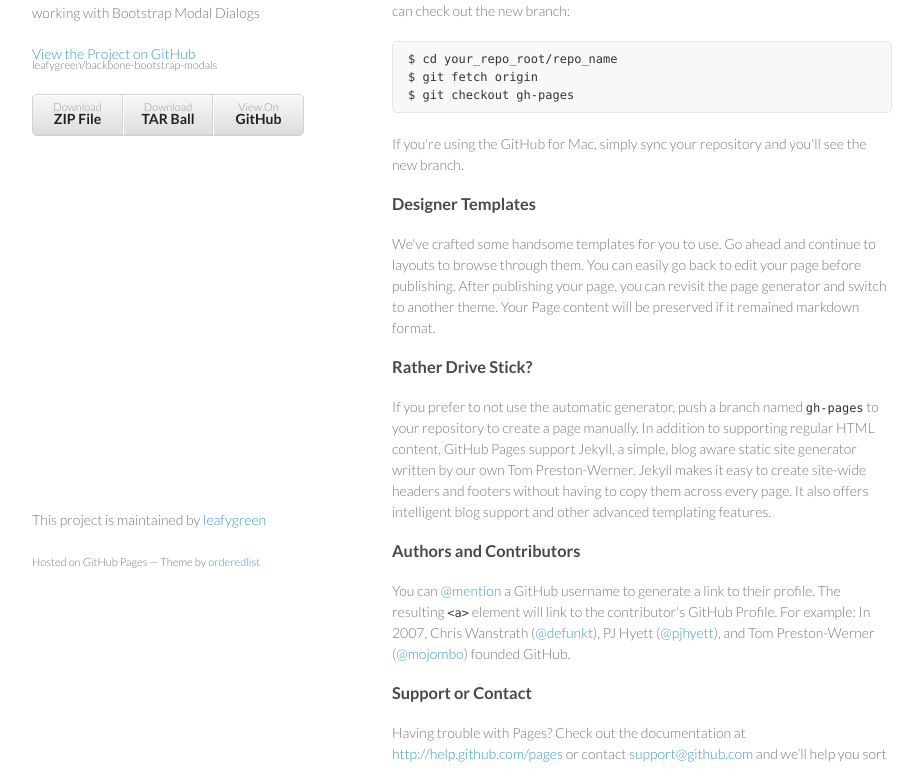
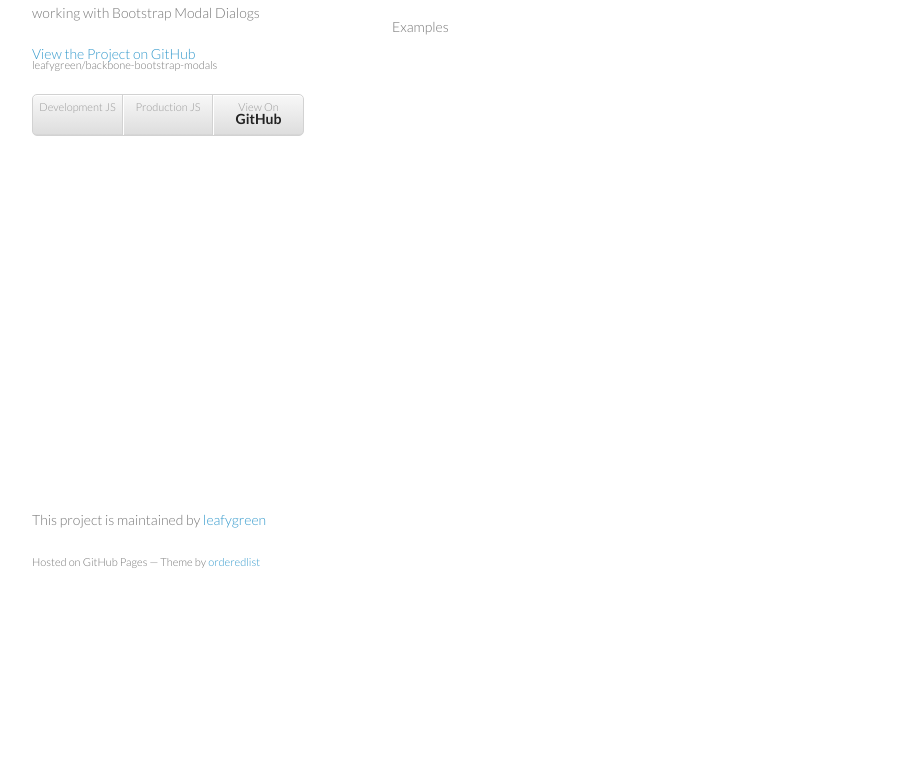
Before and after one commit to leafygreen/backbone-bootstrap-modals, a plain HTML site: page index.html in a window 1280 px wide. Shown: the part 159-928 px from the top of the page, without its empty margins (178-1101 px from the left). After the commit the page ends 800 px from the top, so only its background shows below. Drawn offline with Linux system fonts and the light colour scheme.

Commit message:
Messing with page

```diff
--- a/index.html
+++ b/index.html
@@ -22,43 +22,24 @@
 
 
         <ul>
-          <li><a href="https://github.com/leafygreen/backbone-bootstrap-modals/zipball/master">Download <strong>ZIP File</strong></a></li>
-          <li><a href="https://github.com/leafygreen/backbone-bootstrap-modals/tarball/master">Download <strong>TAR Ball</strong></a></li>
+          <li><a href="https://raw.githubusercontent.com/leafygreen/backbone-bootstrap-modals/master/lib/backbone-bootstrap-modals.js">Development JS</strong></a></li>
+          <li><a href="https://raw.githubusercontent.com/leafygreen/backbone-bootstrap-modals/master/lib/backbone-bootstrap-modals.min.js">Production JS</strong></a></li>
           <li><a href="https://github.com/leafygreen/backbone-bootstrap-modals">View On <strong>GitHub</strong></a></li>
         </ul>
       </header>
       <section>
         <h3>
-<a name="welcome-to-github-pages" class="anchor" href="#welcome-to-github-pages"><span class="octicon octicon-link"></span></a>Welcome to GitHub Pages.</h3>
+          <a class="anchor" href="#"><span class="octicon octicon-link"></span></a>Documentation
+        </h3>
 
-<p>This automatic page generator is the easiest way to create beautiful pages for all of your projects. Author your page content here using GitHub Flavored Markdown, select a template crafted by a designer, and publish. After your page is generated, you can check out the new branch:</p>
+        <p><a href="docs/backbone-bootstrap-modals.html">Annotated Source</a></p>
 
-<pre><code>$ cd your_repo_root/repo_name
-$ git fetch origin
-$ git checkout gh-pages
-</code></pre>
+        <h3>
+          <a class="anchor" href="#"><span class="octicon octicon-link"></span></a>Examples
+        </h3>
 
-<p>If you're using the GitHub for Mac, simply sync your repository and you'll see the new branch.</p>
+        <p>Examples</p>
 
-<h3>
-<a name="designer-templates" class="anchor" href="#designer-templates"><span class="octicon octicon-link"></span></a>Designer Templates</h3>
-
-<p>We've crafted some handsome templates for you to use. Go ahead and continue to layouts to browse through them. You can easily go back to edit your page before publishing. After publishing your page, you can revisit the page generator and switch to another theme. Your Page content will be preserved if it remained markdown format.</p>
-
-<h3>
-<a name="rather-drive-stick" class="anchor" href="#rather-drive-stick"><span class="octicon octicon-link"></span></a>Rather Drive Stick?</h3>
-
-<p>If you prefer to not use the automatic generator, push a branch named <code>gh-pages</code> to your repository to create a page manually. In addition to supporting regular HTML content, GitHub Pages support Jekyll, a simple, blog aware static site generator written by our own Tom Preston-Werner. Jekyll makes it easy to create site-wide headers and footers without having to copy them across every page. It also offers intelligent blog support and other advanced templating features.</p>
-
-<h3>
-<a name="authors-and-contributors" class="anchor" href="#authors-and-contributors"><span class="octicon octicon-link"></span></a>Authors and Contributors</h3>
-
-<p>You can <a href="https://github.com/blog/821" class="user-mention">@mention</a> a GitHub username to generate a link to their profile. The resulting <code>&lt;a&gt;</code> element will link to the contributor's GitHub Profile. For example: In 2007, Chris Wanstrath (<a href="https://github.com/defunkt" class="user-mention">@defunkt</a>), PJ Hyett (<a href="https://github.com/pjhyett" class="user-mention">@pjhyett</a>), and Tom Preston-Werner (<a href="https://github.com/mojombo" class="user-mention">@mojombo</a>) founded GitHub.</p>
-
-<h3>
-<a name="support-or-contact" class="anchor" href="#support-or-contact"><span class="octicon octicon-link"></span></a>Support or Contact</h3>
-
-<p>Having trouble with Pages? Check out the documentation at <a href="http://help.github.com/pages">http://help.github.com/pages</a> or contact <a href="mailto:support@github.com">support@github.com</a> and we’ll help you sort it out.</p>
       </section>
       <footer>
         <p>This project is maintained by <a href="https://github.com/leafygreen">leafygreen</a></p>
```
Also changed, not shown: 1 other file.
